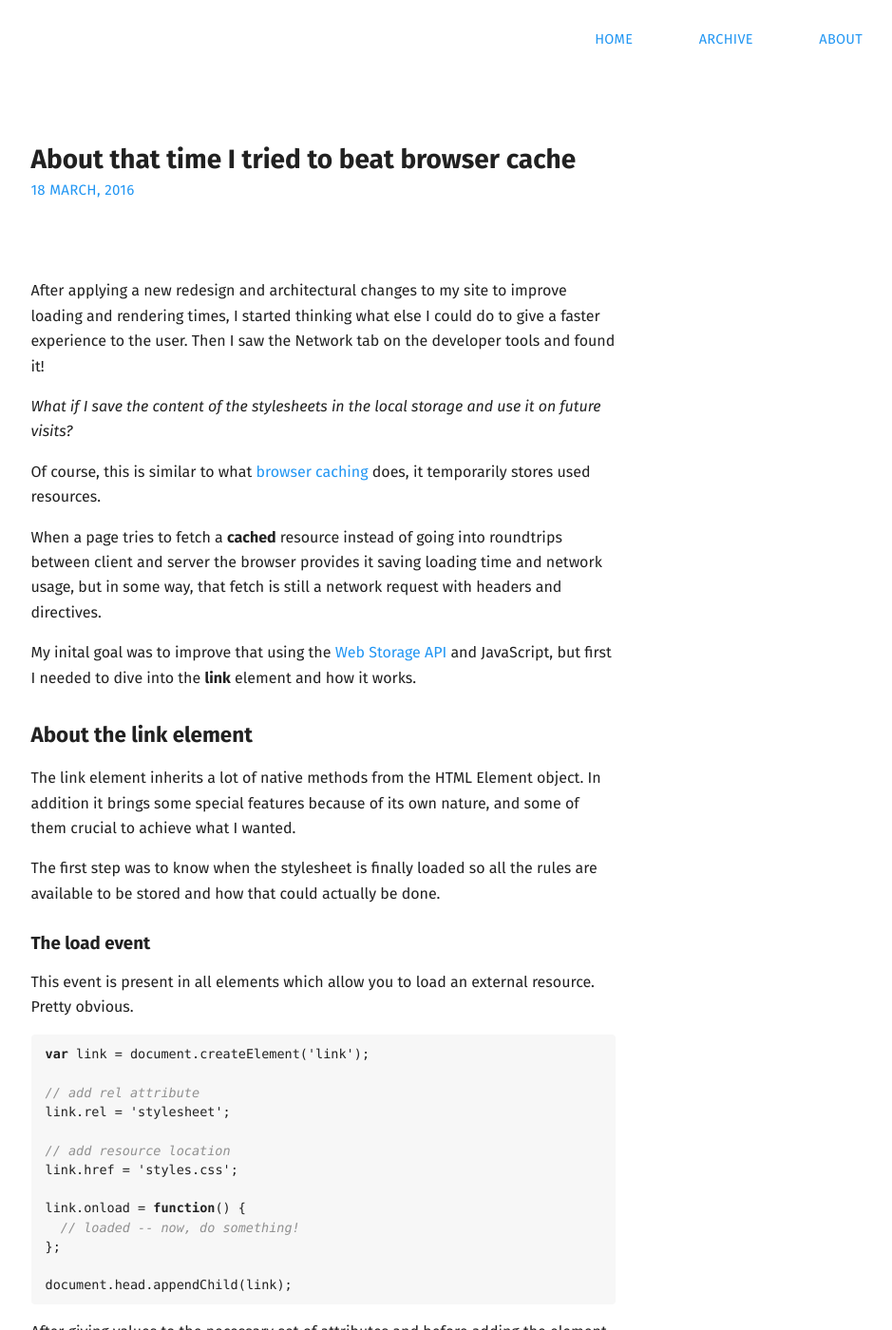
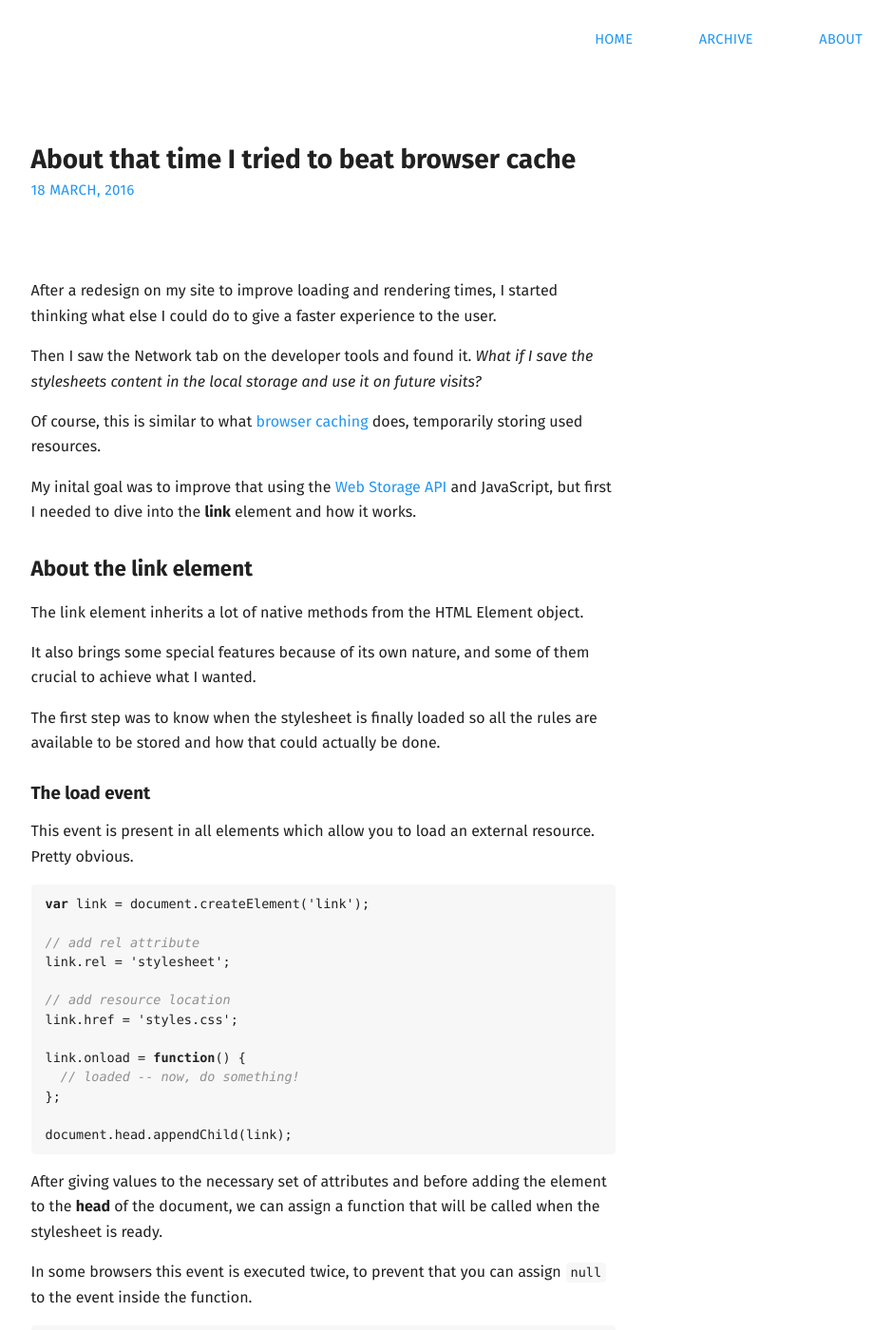
Before and after one commit to jeremenichelli/jeremenichelli.github.io, a Jekyll site: the page built from _posts/2016-03-18-about-that-time-i-tried-to-beat-browser-cache.md, in a window 1280 px wide and 1400 px high. Shown: the whole window at 95% size, without its empty margins (300-1239 px from the left). Built offline with Jekyll 4.4.1, drawn with Linux system fonts in a browser that asks for light colours; some of the changed text lies outside the part shown.

Commit message:
Tweaks on Browser cache post

```diff
--- a/_posts/2016-03-18-about-that-time-i-tried-to-beat-browser-cache.md
+++ b/_posts/2016-03-18-about-that-time-i-tried-to-beat-browser-cache.md
@@ -1,21 +1,21 @@
 ---
 layout: default
 title: About that time I tried to beat browser cache
-resume: After applying a new redesign and architectural changes to my site to improve loading and rendering times, I started thinking what else I could do to give a faster experience to the user. Then I saw the Network tab on the developer tools and found it!
+resume: After a redesign on my site to improve loading and rendering times, I started thinking what else I could do to give a faster experience to the user.
 ---
 
-*What if I save the content of the stylesheets in the local storage and use it on future visits?*
+Then I saw the Network tab on the developer tools and found it. *What if I save the stylesheets content in the local storage and use it on future visits?*
 
-Of course, this is similar to what <a href="https://developers.google.com/web/fundamentals/performance/optimizing-content-efficiency/http-caching" target="_blank">browser caching</a> does, it temporarily stores used resources.
-
-When a page tries to fetch a **cached** resource instead of going into roundtrips between client and server the browser provides it saving loading time and network usage, but in some way, that fetch is still a network request with headers and directives.
+Of course, this is similar to what <a href="https://developers.google.com/web/fundamentals/performance/optimizing-content-efficiency/http-caching" target="_blank">browser caching</a> does, temporarily storing used resources.
 
 My inital goal was to improve that using the <a href="https://developer.mozilla.org/en-US/docs/Web/API/Web_Storage_API/Using_the_Web_Storage_API" target="_blank">Web Storage API</a> and JavaScript, but first I needed to dive into the **link** element and how it works.
 
 
 ## About the link element
 
-The link element inherits a lot of native methods from the HTML Element object. In addition it brings some special features because of its own nature, and some of them crucial to achieve what I wanted.
+The link element inherits a lot of native methods from the HTML Element object.
+
+It also brings some special features because of its own nature, and some of them crucial to achieve what I wanted.
 
 The first step was to know when the stylesheet is finally loaded so all the rules are available to be stored and how that could actually be done.
 
@@ -54,9 +54,9 @@ link.onload = function() {
 We are ready to start playing with our **link** element and its stylesheet.
 
 
-### sheet just got real
+### sheet just got real!
 
-In modern browsers, a `sheet` property is available on **link** elements which initial value is `null`, but when the stylesheet hits the browser it contains a lot of information about our **.css** file.
+In modern browsers, a `sheet` property is available on **link** elements which initial value is `null`, but when the stylesheet hits the browser it contains a lot of information about our _.css_ file.
 
 For this case, I just needed one thing, a collection of strings for all the CSS rules.
 
```
